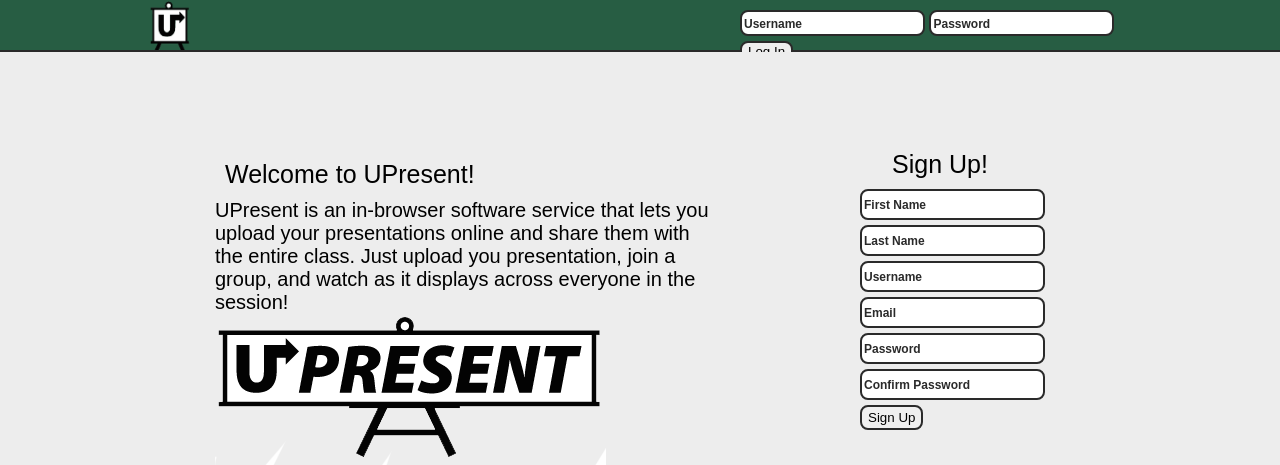
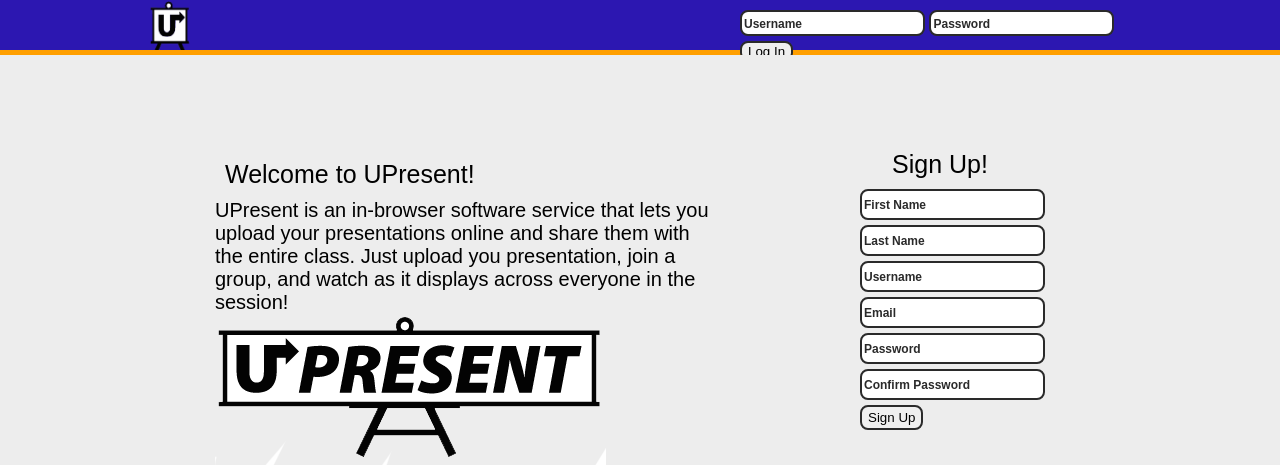
Before and after one commit to hcuri/Team5, a PHP site: page / in a window 1280 px wide. Shown: the top 465 px of the page. Run offline with PHP 8.4, Linux system fonts and the light colour scheme.

Commit message:
update color scheme

```diff
--- a/css/styles.css
+++ b/css/styles.css
@@ -40,8 +40,9 @@ img#logo {
 	margin:auto;
 	width:100%;
 	height:50px;
-	background-color:#275d43;
-	border-bottom:2px solid #2a2a2a;
+	/*background-color:#275d43;*/
+	background-color:#2C17B1;
+	border-bottom:5px solid #FF9F00;
 }
 
 #insideHeader {
--- a/css/styles_viewer.css
+++ b/css/styles_viewer.css
@@ -14,7 +14,7 @@ p {
 #info {
 	float:left;
 	width:100px;
-	padding-left:25px;
+	padding-left:50px;
 	padding-right:25px;
 }
 
@@ -32,7 +32,7 @@ p {
 }
 
 #status {
-	padding-right:25px;
+	padding-right:50px;
 	padding-left:25px;
 	float:right;
 	width:100px;
@@ -46,6 +46,7 @@ p {
 
 #tabs {
 	background-color:#ededed;
+	margin:auto;
 }
 
 #poll {
```
